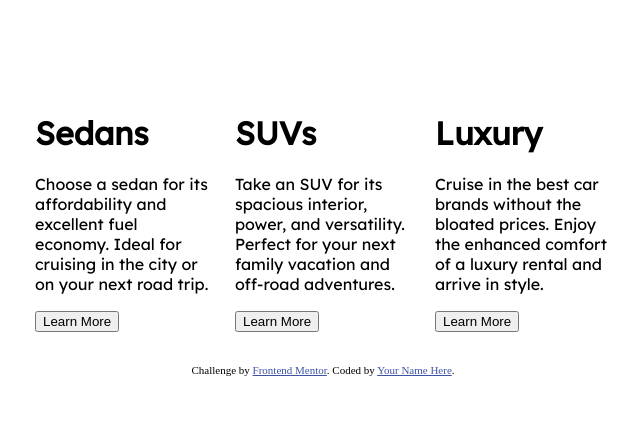
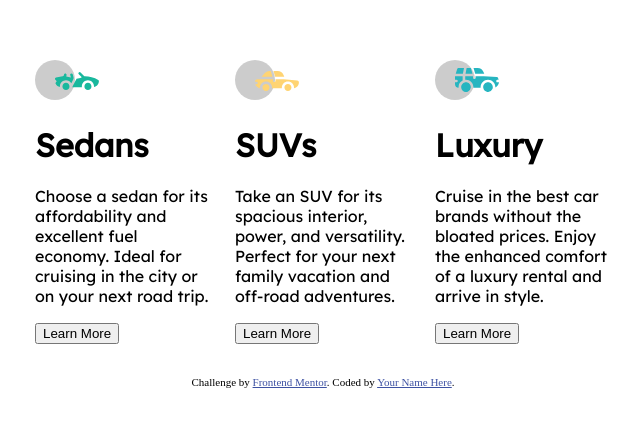
Before and after one commit to ch4r4j4/9Three-ColumnCardComponent, a website: page index.html in a window 1280 px wide. Shown: the part 176-602 px from the top of the page, without its empty margins (317-957 px from the left). Drawn offline with Linux system fonts and the light colour scheme.

Commit message:
insert images in html document

```diff
--- a/index.html
+++ b/index.html
@@ -18,21 +18,21 @@
 <body class="">
   <main class="main-container flex flex-row">
     <div class="card ">
-      <img src="" alt="" class="icon">
+      <img src="./images/icon-luxury.svg" alt="" class="icon">
       <h1 class="titlecard">Sedans</h1>
       <p class="paraf">Choose a sedan for its affordability and excellent fuel economy. Ideal for cruising in the city
         or on your next road trip.</p>
       <button class="knowmore">Learn More</button>
     </div>
     <div class="card ">
-      <img src="" alt="" class="icon">
+      <img src="./images/icon-sedans.svg" alt="" class="icon">
       <h1 class="titlecard">SUVs</h1>
       <p class="paraf">Take an SUV for its spacious interior, power, and versatility. Perfect for your next family vacation
         and off-road adventures.</p>
       <button class="knowmore">Learn More</button>
     </div>
     <div class="card ">
-      <img src="" alt="" class="icon">
+      <img src="./images/icon-suvs.svg" alt="" class="icon">
       <h1 class="titlecard">Luxury</h1>
       <p class="paraf">Cruise in the best car brands without the bloated prices. Enjoy the enhanced comfort of a luxury
         rental and arrive in style.</p>
```
